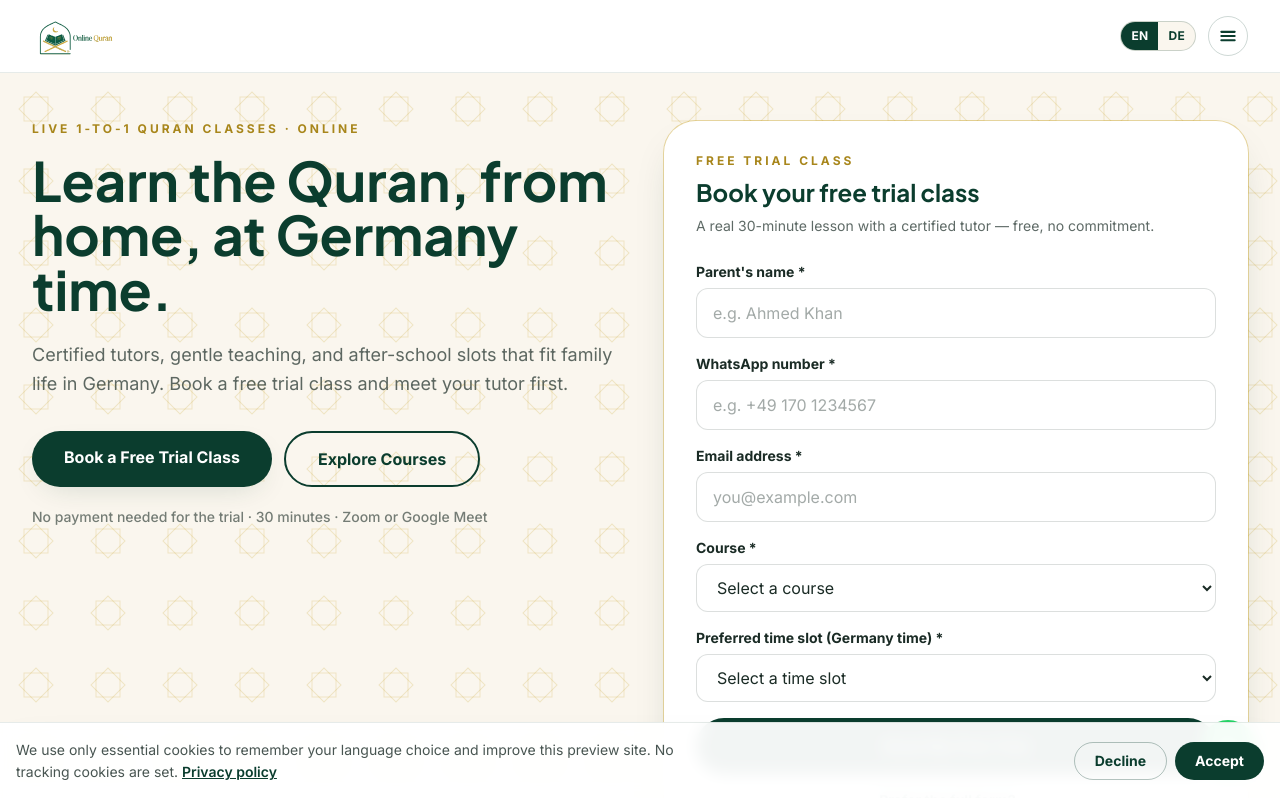
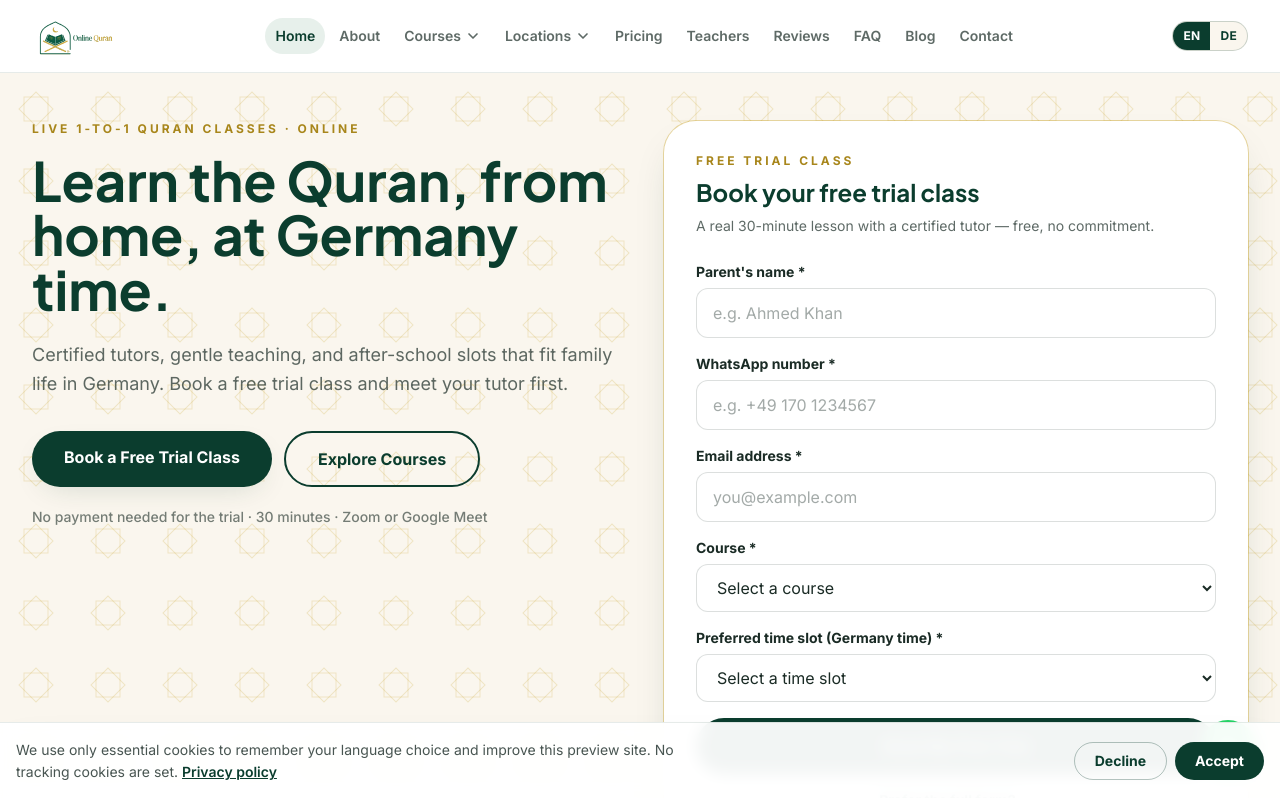
Before and after one commit to taimoor439/quran-akademie, a Next.js app: page / in a window 1280 px wide. Shown: the top 798 px of the page. Built offline with nearby package versions, Linux system fonts and the light colour scheme.

Commit message:
Header: desktop nav from xl (1280px), CTA from 1400px — menu no longer hidden on normal desktops

```diff
--- a/src/components/Header.tsx
+++ b/src/components/Header.tsx
@@ -325,12 +325,13 @@ export default function Header() {
     <header className="sticky top-0 z-50 border-b border-brand/10 bg-white/95 backdrop-blur">
       <div className="mx-auto flex h-[72px] max-w-[1440px] items-center justify-between gap-3 px-4 sm:px-6 lg:px-8">
         <Logo height={44} />
-        {/* Desktop nav shows from 1400px up: with 10 items + switcher + CTA
-            (and longer German labels) there is no room for a clean row below
-            that, so narrower viewports get the hamburger menu instead. */}
+        {/* Desktop nav shows from xl (1280px) up: 10 items + switcher fit
+            a normal desktop row there. The "Book a free trial" CTA is wider
+            (much wider in German), so it only joins the row from 1400px up;
+            below 1280px the hamburger menu takes over. */}
         <nav
           ref={navRef}
-          className="hidden min-[1400px]:flex items-center gap-1"
+          className="hidden items-center gap-1 xl:flex"
           aria-label="Main"
         >
           {NAV_BEFORE.map((item) => (
@@ -370,16 +371,16 @@ export default function Header() {
             </Link>
           ))}
         </nav>
-        <div className="hidden min-[1400px]:flex items-center gap-3">
+        <div className="hidden items-center gap-3 xl:flex">
           <LanguageSwitcher />
           <Link
             href="/free-trial"
-            className="rounded-full bg-gold px-4 py-2.5 text-sm font-bold text-brand-deep shadow-sm transition hover:bg-gold-dark hover:text-white"
+            className="hidden rounded-full bg-gold px-4 py-2.5 text-sm font-bold text-brand-deep shadow-sm transition hover:bg-gold-dark hover:text-white min-[1400px]:inline-flex"
           >
             {t.bookFreeTrial}
           </Link>
         </div>
-        <div className="flex items-center gap-3 min-[1400px]:hidden">
+        <div className="flex items-center gap-3 xl:hidden">
           <LanguageSwitcher />
           <button
             type="button"
@@ -405,7 +406,7 @@ export default function Header() {
       </div>
       {open && (
         <nav
-          className="border-t border-brand/10 bg-white px-4 pb-6 pt-2 min-[1400px]:hidden"
+          className="border-t border-brand/10 bg-white px-4 pb-6 pt-2 xl:hidden"
           aria-label="Mobile"
         >
           {NAV_BEFORE.map((item) => (
```
